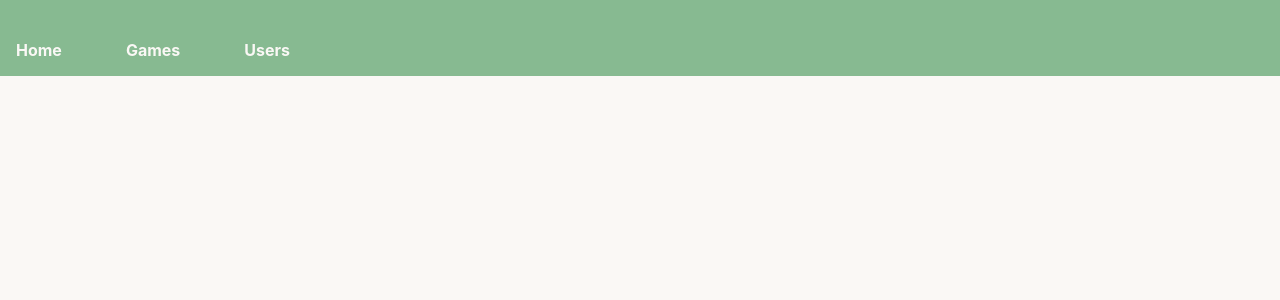
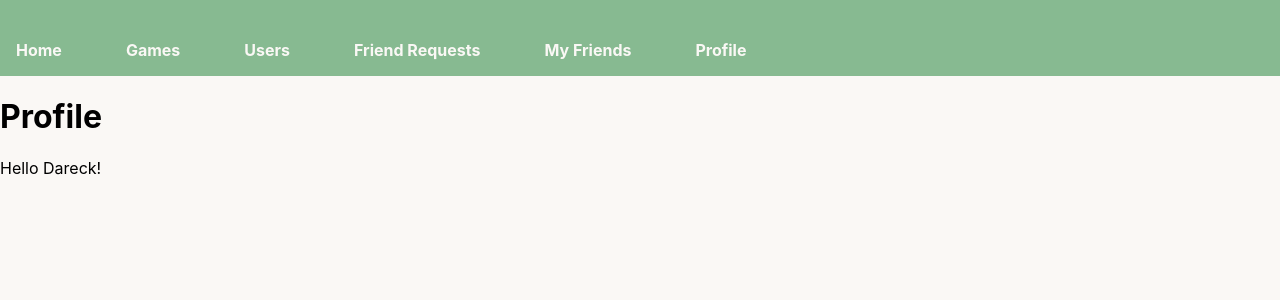
Before and after one commit to iss6518/commnGroundIccha, a React (Create React App) app: page /profile in a window 1280 px wide. Before the commit this address had no page. Shown: the top 300 px of the page. Built offline with nearby package versions, Linux system fonts and the light colour scheme.

Commit message:
added some routes and setup for profile page

```diff
--- a/src/App.js
+++ b/src/App.js
@@ -16,6 +16,7 @@ import './App.css';
 
 import Navbar from './Components/Navbar';
 import Games from './Components/Games';
+import Profile from './Components/Profile';
 
 function App() {
   return (
@@ -24,7 +25,10 @@ function App() {
     <Routes>
       <Route path ="" element={<h1>Home</h1>} />
       <Route path="games" element={<Games />} />
-      <Route path ="users" element={<h1>Users</h1>} />
+
+      <Route path ="friendRequests" element={<h1>Friends Requests</h1>} />
+      <Route path ="friends" element={<h1>My Friends</h1>} />
+      <Route path ="profile" element={<Profile/>} />
     </Routes>
     </BrowserRouter>
   );
--- a/src/Components/Navbar/Navbar.jsx
+++ b/src/Components/Navbar/Navbar.jsx
@@ -5,6 +5,9 @@ const PAGES = [
     { label: 'Home', destination: '/' },
     { label: 'Games', destination: '/games' },
     { label: 'Users', destination: '/users' },
+    { label: 'Friend Requests', destination: '/friendRequests'},
+    {label: 'My Friends', destination: '/friends'},
+    {label: 'Profile', destination: '/profile'}
 ];
 
 function Navbar() {
--- /dev/null
+++ b/src/Components/Profile/index.js
@@ -0,0 +1,3 @@
+import Profile from './profile';
+
+export default Profile;
--- /dev/null
+++ b/src/Components/Profile/profile.jsx
@@ -0,0 +1,12 @@
+import axios from 'axios';
+
+function Profile() {
+    return (
+        <>
+            <h1>Profile</h1>
+            <p>Hello Dareck!</p>
+        </>
+    )
+}
+
+export default Profile
```
